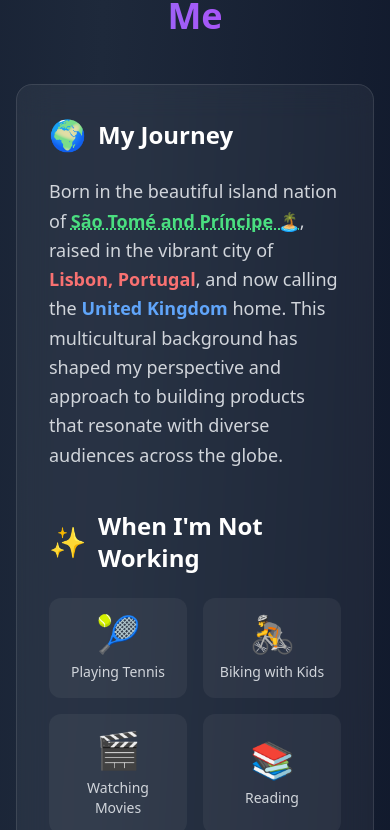
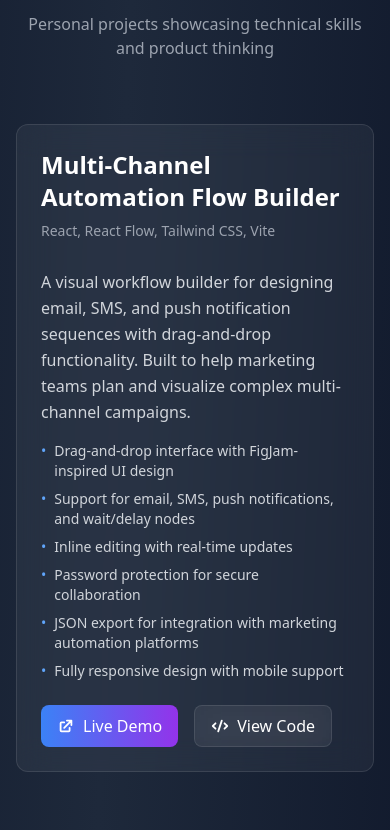
Before and after one commit to TheDuGuy/interactive-cv, a React (Vite) app: page / in a window 390 px wide. Shown: the part 6494-7324 px from the top of the page. Built offline with nearby package versions, Linux system fonts and the light colour scheme.

Commit message:
Add Projects section and navigation
- Create Projects component showcasing email-sequence-visualizer
- Add Projects to main App component
- Update Navigation with Projects link
- Include live demo and GitHub links

```diff
--- a/src/App.jsx
+++ b/src/App.jsx
@@ -3,6 +3,7 @@ import Hero from './components/Hero';
 import AboutMe from './components/AboutMe';
 import Timeline from './components/Timeline';
 import Skills from './components/Skills';
+import Projects from './components/Projects';
 import Contact from './components/Contact';
 import Footer from './components/Footer';
 
@@ -13,6 +14,7 @@ function App() {
       <Hero />
       <Timeline />
       <Skills />
+      <Projects />
       <AboutMe />
       <Contact />
       <Footer />
--- a/src/components/Navigation.jsx
+++ b/src/components/Navigation.jsx
@@ -9,6 +9,7 @@ const Navigation = () => {
     { name: 'Home', href: '#home' },
     { name: 'Experience', href: '#experience' },
     { name: 'Skills', href: '#skills' },
+    { name: 'Projects', href: '#projects' },
     { name: 'Contact', href: '#contact' },
   ];
 
--- /dev/null
+++ b/src/components/Projects.jsx
@@ -0,0 +1,114 @@
+import { motion } from 'framer-motion';
+import { useInView } from 'framer-motion';
+import { useRef } from 'react';
+import { HiExternalLink, HiCode } from 'react-icons/hi';
+
+const ProjectCard = ({ project, index }) => {
+  const ref = useRef(null);
+  const isInView = useInView(ref, { once: true, margin: "-100px" });
+
+  return (
+    <motion.div
+      ref={ref}
+      initial={{ opacity: 0, y: 50 }}
+      animate={isInView ? { opacity: 1, y: 0 } : {}}
+      transition={{ duration: 0.6, delay: index * 0.1 }}
+      className="glass-effect p-6 hover:bg-white/10 transition-all duration-300 group"
+    >
+      <div className="flex items-start justify-between mb-4">
+        <div className="flex-1">
+          <h3 className="text-2xl font-bold text-white group-hover:text-blue-400 transition-colors mb-2">
+            {project.title}
+          </h3>
+          <p className="text-gray-400 text-sm mb-3">{project.tech}</p>
+        </div>
+      </div>
+
+      <p className="text-gray-300 mb-4 leading-relaxed">
+        {project.description}
+      </p>
+
+      <ul className="space-y-2 mb-6">
+        {project.features.map((feature, i) => (
+          <li key={i} className="text-gray-300 text-sm flex items-start">
+            <span className="text-blue-400 mr-2">•</span>
+            {feature}
+          </li>
+        ))}
+      </ul>
+
+      <div className="flex gap-4">
+        {project.liveUrl && (
+          <a
+            href={project.liveUrl}
+            target="_blank"
+            rel="noopener noreferrer"
+            className="flex items-center gap-2 px-4 py-2 bg-gradient-to-r from-blue-500 to-purple-600 rounded-lg hover:from-blue-600 hover:to-purple-700 transition-all duration-200"
+          >
+            <HiExternalLink className="text-lg" />
+            Live Demo
+          </a>
+        )}
+        {project.githubUrl && (
+          <a
+            href={project.githubUrl}
+            target="_blank"
+            rel="noopener noreferrer"
+            className="flex items-center gap-2 px-4 py-2 glass-effect hover:bg-white/10 rounded-lg transition-all duration-200"
+          >
+            <HiCode className="text-lg" />
+            View Code
+          </a>
+        )}
+      </div>
+    </motion.div>
+  );
+};
+
+const Projects = () => {
+  const projects = [
+    {
+      title: 'Multi-Channel Automation Flow Builder',
+      tech: 'React, React Flow, Tailwind CSS, Vite',
+      description: 'A visual workflow builder for designing email, SMS, and push notification sequences with drag-and-drop functionality. Built to help marketing teams plan and visualize complex multi-channel campaigns.',
+      features: [
+        'Drag-and-drop interface with FigJam-inspired UI design',
+        'Support for email, SMS, push notifications, and wait/delay nodes',
+        'Inline editing with real-time updates',
+        'Password protection for secure collaboration',
+        'JSON export for integration with marketing automation platforms',
+        'Fully responsive design with mobile support'
+      ],
+      liveUrl: 'https://email-sequence-visualiser.vercel.app',
+      githubUrl: 'https://github.com/TheDuGuy/email-sequence-visualizer'
+    }
+  ];
+
+  return (
+    <section id="projects" className="section-container">
+      <motion.div
+        initial={{ opacity: 0, y: 20 }}
+        whileInView={{ opacity: 1, y: 0 }}
+        viewport={{ once: true }}
+        transition={{ duration: 0.6 }}
+      >
+        <h2 className="text-4xl md:text-5xl font-bold text-center mb-4">
+          <span className="bg-gradient-to-r from-blue-400 to-purple-500 bg-clip-text text-transparent">
+            Projects
+          </span>
+        </h2>
+        <p className="text-gray-400 text-center mb-16 max-w-2xl mx-auto">
+          Personal projects showcasing technical skills and product thinking
+        </p>
+      </motion.div>
+
+      <div className="grid grid-cols-1 gap-8 max-w-4xl mx-auto">
+        {projects.map((project, index) => (
+          <ProjectCard key={index} project={project} index={index} />
+        ))}
+      </div>
+    </section>
+  );
+};
+
+export default Projects;
```
